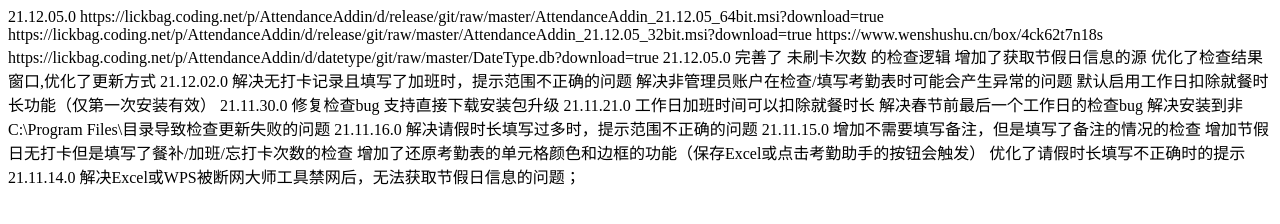
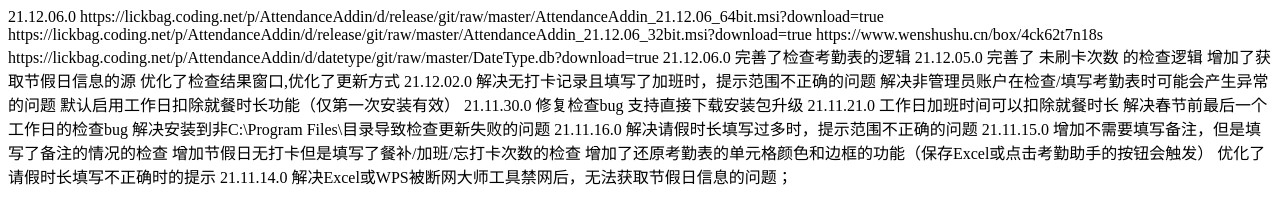
Before and after one commit to LickBag/AttendanceUpdate, a plain HTML site: page index.html in a window 1280 px wide. Drawn offline with Linux system fonts and the light colour scheme.

Commit message:
Update index.html

```diff
--- a/index.html
+++ b/index.html
@@ -1,12 +1,16 @@
 <?xml version="1.0" encoding="UTF-8"?>
 <lickBag>
     <attendanceAddin>
-        <version>21.12.05.0</version>
-        <x64fileURL>https://lickbag.coding.net/p/AttendanceAddin/d/release/git/raw/master/AttendanceAddin_21.12.05_64bit.msi?download=true</x64fileURL>
-        <x86fileURL>https://lickbag.coding.net/p/AttendanceAddin/d/release/git/raw/master/AttendanceAddin_21.12.05_32bit.msi?download=true</x86fileURL>
+        <version>21.12.06.0</version>
+        <x64fileURL>https://lickbag.coding.net/p/AttendanceAddin/d/release/git/raw/master/AttendanceAddin_21.12.06_64bit.msi?download=true</x64fileURL>
+        <x86fileURL>https://lickbag.coding.net/p/AttendanceAddin/d/release/git/raw/master/AttendanceAddin_21.12.06_32bit.msi?download=true</x86fileURL>
         <downloadURL>https://www.wenshushu.cn/box/4ck62t7n18s</downloadURL>
         <datetypeURL>https://lickbag.coding.net/p/AttendanceAddin/d/datetype/git/raw/master/DateType.db?download=true</datetypeURL>
         <versionLogs>
+            <versionLog>
+                <version>21.12.06.0</version>
+                <log>完善了检查考勤表的逻辑</log>
+            </versionLog>
             <versionLog>
                 <version>21.12.05.0</version>
                 <log>完善了 未刷卡次数 的检查逻辑</log>
```
